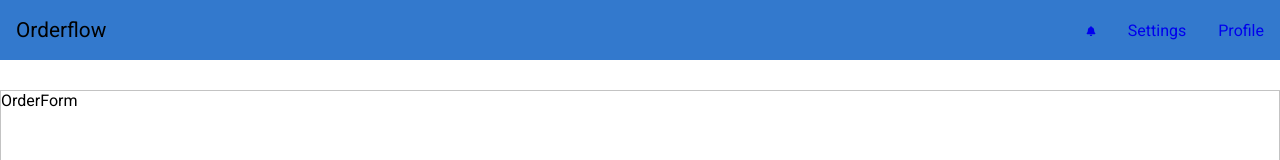
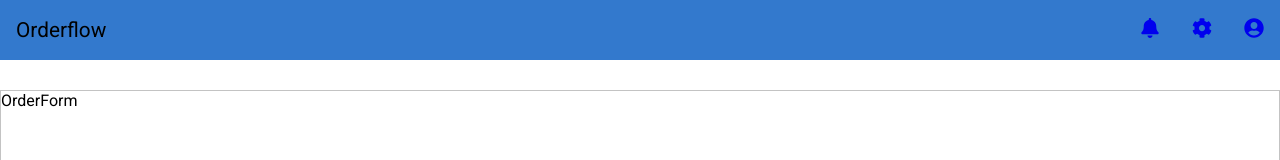
Before and after one commit to jcho-project/orderflow, a React (Create React App) app: page / in a window 1280 px wide. Shown: the top 160 px of the page. Built offline with nearby package versions, Linux system fonts and the light colour scheme.

Commit message:
add navbar icons and setup routes with react-router-dom

```diff
--- a/package.json
+++ b/package.json
@@ -8,6 +8,8 @@
     "@testing-library/user-event": "^13.5.0",
     "react": "^18.1.0",
     "react-dom": "^18.1.0",
+    "react-icons": "^4.4.0",
+    "react-router-dom": "^6.3.0",
     "react-scripts": "5.0.1",
     "web-vitals": "^2.1.4"
   },
--- a/src/App.js
+++ b/src/App.js
@@ -1,14 +1,24 @@
+import { BrowserRouter as Router, Route, Routes } from "react-router-dom";
 import Navbar from "./components/Navbar"
 import OrderForm from "./components/OrderForm";
 
 function App() {
   return (
+    <Router>
+      <Routes>
+        <Route exact path="/" element={
+          <>
             <div>
               <Navbar />
               <div className="container">
                 <OrderForm />
               </div>
             </div>
+          </>
+        }>
+        </Route>
+      </Routes>
+    </Router>
   );
 }
 
--- a/src/components/Navbar.jsx
+++ b/src/components/Navbar.jsx
@@ -8,13 +8,20 @@ function Navbar() {
             <div className="navigation-menu">
                 <ul>
                     <li>
-                        <a href="/" className="notification"><FaBell size={10} /></a>
+                        <Link to="/">
+                            <FaBell size={20} />
+                        </Link>
                     </li>
                     <li>
-                        <a href="/" className="settings">Settings</a>
+                        <Link to="/">
+                            <FaCog size={20} />
+                        </Link>
+                        {/* <a href="/" className="settings"><FaCog size={20} /></a> */}
                     </li>
                     <li>
-                        <a href="/" className="profile">Profile</a>
+                        <Link to="/">
+                            <FaUserCircle size={20} />
+                        </Link>
                     </li>
                 </ul>
             </div>
```
Also changed, not shown: 1 other file (tests, documents, lock files or other folders). Lines whose indentation alone changed are shown as unchanged.
